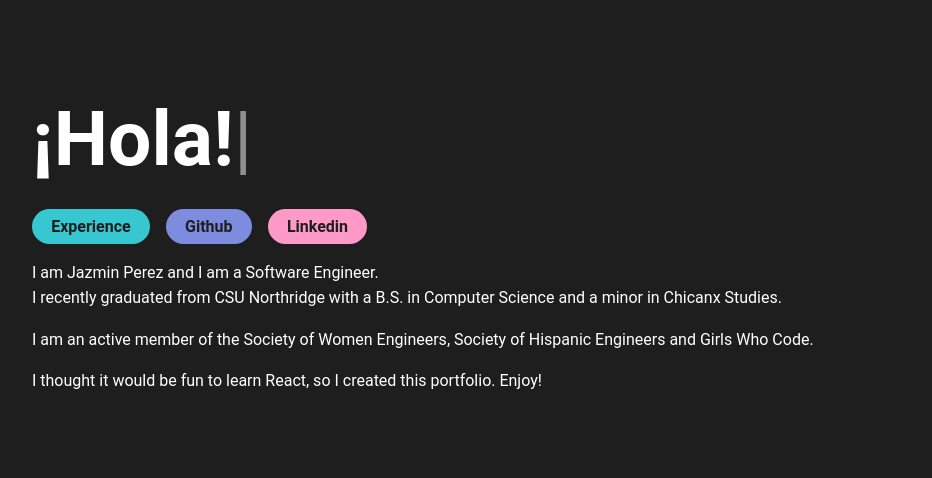
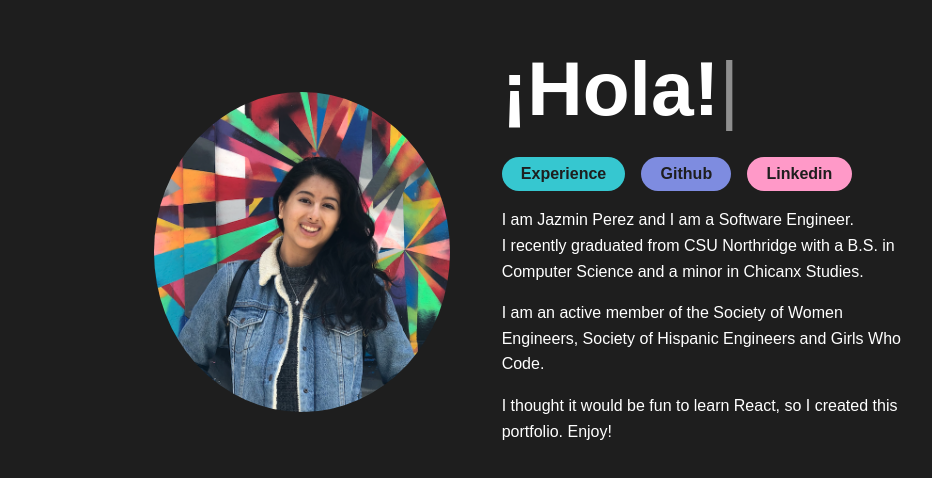
Before and after one commit to jazperez/portfolio, a React (Create React App) app: page / in a window 1280 px wide. Shown: the part 148-626 px from the top of the page, without its empty margins (102-1034 px from the left). Built offline with nearby package versions, Linux system fonts and the light colour scheme.

Commit message:
Hacky fix image bug

```diff
--- a/public/index.html
+++ b/public/index.html
@@ -29,7 +29,6 @@
   <body>
     <noscript>You need to enable JavaScript to run this app.</noscript>
     <div id="root"></div>
-    <!-- <img src={profilePicture} className="profile-pic" alt="Jaz's profile" /> -->
     <!--
       This HTML file is a template.
       If you open it directly in the browser, you will see an empty page.
--- a/src/App.js
+++ b/src/App.js
@@ -1,7 +1,7 @@
 import './App.scss';
 import Home from "./components/home/Home.js";
 import Experience from "./components/experience/Experience.js";
-import { BrowserRouter, Route, Switch } from 'react-router-dom';
+import { Route, Switch } from 'react-router-dom';
 
 function App() {
 
--- a/src/components/experience/Experience.js
+++ b/src/components/experience/Experience.js
@@ -2,7 +2,7 @@ import './experience.scss';
 
 function Experience() {
     return (
-    <div>
+    <div className="App-header">
         <h1 className="white">Page under construction, please come back later 😊</h1>
     </div>
     );
--- a/src/components/experience/experience.scss
+++ b/src/components/experience/experience.scss
@@ -1,2 +1,2 @@
 @import "src/global.scss";
-@import "src/global.scss";
+@import "src/components/home/home.scss";
--- a/src/components/home/Home.js
+++ b/src/components/home/Home.js
@@ -1,8 +1,8 @@
 import './home.scss';
-// import profilePicture from 'src/JazPortfolioPic.png';
+import profilePicture from "./JazPortfolioPic.png";
 import { init } from "ityped";
 import { useEffect, useRef } from "react";
-import {Link} from "react-router-dom";
+import { Link } from "react-router-dom";
 
 function Home() {
     const textRef = useRef();
@@ -19,6 +19,7 @@ function Home() {
     return (
         <div className="App">
         <header className="App-header">
+            <img src={profilePicture} className="profile-pic" alt="Jaz's profile" />
             <div className="welcome-content">
                 <span className="title">
                     <span className="greeting" ref={textRef}></span>
--- a/src/global.scss
+++ b/src/global.scss
@@ -5,7 +5,7 @@ $cbpk-purple: #7E8CE0;
 $cbpk-pink: #FF99C8;
 $font-color: white;
 
-$font-stack: "Roboto", "Helvetica", "Arial", sans-serif;
+$font-stack: "worksans-semibold","work sans",sans-serif;
 
 $desktop-breakpoint: 1120px;
 $tablet-breakpoint: 800px;
--- a/src/index.js
+++ b/src/index.js
@@ -1,6 +1,6 @@
 import React from 'react';
 import ReactDOM from 'react-dom';
-import { BrowserRouter, Route, Switch } from 'react-router-dom';
+import { BrowserRouter } from 'react-router-dom';
 import './index.scss';
 import App from './App';
 import reportWebVitals from './reportWebVitals';
```
Also changed, not shown: src/components/home/JazPortfolioPic.png (renamed from src/JazPortfolioPic.png).
